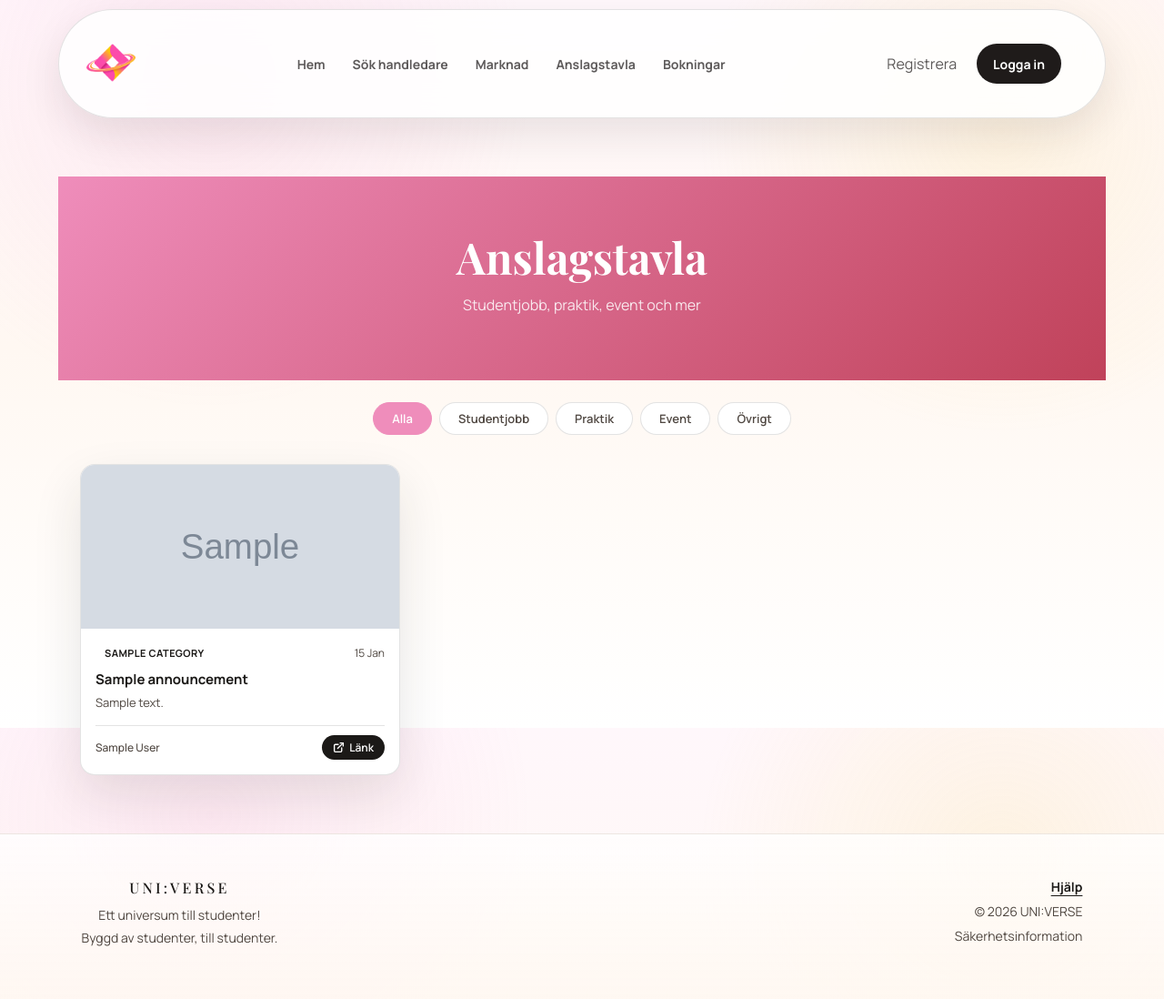
After one commit to EmmaGeorge20/UNIVERSE.web, a Flask app: page /announcements in a window 1280 px wide. The commit adds this page. Shown: the whole page at 91% size. Run offline with Flask 3, Linux system fonts and the light colour scheme; grey boxes marked "Sample" are stand-in pictures; a database or web service that is not in the repository returns one stand-in record (values such as "Sample title"); some libraries are stand-ins or nearby versions.

Commit message:
Anslagstavlans sida

```diff
--- a/app.py
+++ b/app.py
@@ -29,6 +29,21 @@ def run_migrations():
         cur = conn.cursor()
         cur.execute("ALTER TABLE messages ADD COLUMN IF NOT EXISTS is_read BOOLEAN DEFAULT FALSE")
         cur.execute("ALTER TABLE marketplace_listings ADD COLUMN IF NOT EXISTS image_filename VARCHAR(200)")
+        cur.execute("ALTER TABLE announcements ADD COLUMN IF NOT EXISTS image_filename VARCHAR(200)")
+        cur.execute("ALTER TABLE announcements ADD COLUMN IF NOT EXISTS external_link VARCHAR(500)")
+        cur.execute("""
+            CREATE TABLE IF NOT EXISTS announcements (
+                id SERIAL PRIMARY KEY,
+                user_id INTEGER REFERENCES users(id) ON DELETE CASCADE,
+                title VARCHAR(200) NOT NULL,
+                description TEXT NOT NULL,
+                category VARCHAR(50) NOT NULL,
+                image_filename VARCHAR(200),
+                external_link VARCHAR(500),
+                created_at TIMESTAMP DEFAULT NOW(),
+                is_active BOOLEAN DEFAULT TRUE
+            )
+        """)
         cur.execute("""
             CREATE TABLE IF NOT EXISTS marketplace_listings (
                 id SERIAL PRIMARY KEY,
@@ -696,6 +711,131 @@ def news():
     return render_template("page.html", title="Nyheter")
 
 
+@app.route("/announcements")
+def announcements():
+    category = request.args.get("category", "").strip()
+    announcements_list = []
+    conn = get_connection()
+    if conn is not None:
+        try:
+            cur = conn.cursor()
+            conditions = ["a.is_active = TRUE"]
+            params = []
+            if category and category != "Alla":
+                conditions.append("a.category = %s")
+                params.append(category)
+            where = " AND ".join(conditions)
+            cur.execute(f"""
+                SELECT a.id, a.user_id, a.title, a.description, a.category,
+                       a.image_filename, a.external_link, a.created_at,
+                       u.first_name, u.last_name
+                FROM announcements a
+                JOIN users u ON u.id = a.user_id
+                WHERE {where}
+                ORDER BY a.created_at DESC
+            """, params)
+            for row in cur.fetchall():
+                announcements_list.append({
+                    "id":             row[0],
+                    "user_id":        row[1],
+                    "title":          row[2],
+                    "description":    row[3],
+                    "category":       row[4],
+                    "image_filename": row[5],
+                    "external_link":  row[6],
+                    "created_at":     row[7],
+                    "poster_name":    f"{row[8]} {row[9]}",
+                })
+            cur.close()
+        finally:
+            conn.close()
+    return render_template("announcements.html",
+        announcements=announcements_list,
+        current_user_id=session.get("user_id"),
+        is_admin=session.get("admin"),
+        active_category=category,
+    )
+
+
+@app.route("/announcements/new", methods=["GET", "POST"])
+def announcements_new():
+    user_id = session.get("user_id")
+    admin_email = session.get("admin")
+
+    # Resolve user_id for admins who log in separately
+    if not user_id and admin_email:
+        conn = get_connection()
+        if conn is not None:
+            try:
+                cur = conn.cursor()
+                cur.execute("SELECT id FROM users WHERE email = %s", (admin_email,))
+                row = cur.fetchone()
+                if row:
+                    user_id = row[0]
+                cur.close()
+            finally:
+                conn.close()
+
+    if not user_id:
+        return redirect(url_for("auth.login"))
+
+    if request.method == "POST":
+        title       = request.form.get("title", "").strip()
+        description = request.form.get("description", "").strip()
+        category    = request.form.get("category", "").strip()
+        link        = request.form.get("external_link", "").strip()
+        image       = request.files.get("image")
+
+        image_filename = None
+        if image and image.filename:
+            ext = image.filename.rsplit(".", 1)[-1].lower()
+            if ext in ("jpg", "jpeg", "png"):
+                upload_dir = os.path.join("static", "uploads", "announcements")
+                os.makedirs(upload_dir, exist_ok=True)
+                image_filename = f"{user_id}_{int(time.time() * 1000)}.{ext}"
+                image.save(os.path.join(upload_dir, image_filename))
+
+        conn = get_connection()
+        if conn is not None:
+            try:
+                cur = conn.cursor()
+                cur.execute("""
+                    INSERT INTO announcements
+                        (user_id, title, description, category, image_filename, external_link)
+                    VALUES (%s, %s, %s, %s, %s, %s)
+                """, (user_id, title, description, category,
+                      image_filename, link or None))
+                conn.commit()
+                cur.close()
+            finally:
+                conn.close()
+
+        return redirect(url_for("announcements"))
+
+    return render_template("announcements_new.html")
+
+
+@app.route("/announcements/delete/<int:announcement_id>", methods=["POST"])
+def announcements_delete(announcement_id):
+    user_id = session.get("user_id")
+    if not user_id:
+        return redirect(url_for("auth.login"))
+    conn = get_connection()
+    if conn is not None:
+        try:
+            cur = conn.cursor()
+            if session.get("admin"):
+                cur.execute("DELETE FROM announcements WHERE id = %s", (announcement_id,))
+            else:
+                cur.execute("DELETE FROM announcements WHERE id = %s AND user_id = %s",
+                            (announcement_id, user_id))
+            conn.commit()
+            cur.close()
+        finally:
+            conn.close()
+    return redirect(url_for("announcements"))
+
+
 @app.route("/community")
 def community():
     return render_template("page.html", title="Community")
--- a/static/style.css
+++ b/static/style.css
@@ -3833,3 +3833,243 @@ select:focus {
     padding: 1.5rem 1.25rem;
   }
 }
+
+/* =========================================================
+   ANSLAGSTAVLA
+   ========================================================= */
+
+.announcements-page {
+  min-height: calc(100vh - 104px);
+  padding-bottom: 64px;
+  font-family: 'Manrope', sans-serif;
+}
+
+/* Hero */
+.announcements-hero {
+  background: linear-gradient(135deg, var(--brand-pink) 0%, #c0425a 100%);
+  padding: 56px 24px 48px;
+  text-align: center;
+}
+
+.announcements-hero-content h1 {
+  font-family: 'Playfair Display', serif;
+  font-size: clamp(2rem, 5vw, 3rem);
+  font-weight: 700;
+  color: #fff;
+  margin: 0 0 10px;
+}
+
+.announcements-hero-content p {
+  color: rgba(255,255,255,0.85);
+  font-size: 16px;
+  margin: 0 0 24px;
+}
+
+/* Category tabs */
+.category-tabs-wrap {
+  overflow-x: auto;
+  padding: 24px 24px 0;
+  -webkit-overflow-scrolling: touch;
+  scrollbar-width: none;
+}
+.category-tabs-wrap::-webkit-scrollbar { display: none; }
+
+.category-tabs {
+  display: flex;
+  gap: 8px;
+  width: max-content;
+  margin: 0 auto;
+  padding-bottom: 4px;
+}
+
+.category-tab {
+  padding: 8px 20px;
+  border-radius: 999px;
+  border: 1.5px solid var(--stroke);
+  background: var(--surface);
+  color: var(--muted);
+  font-size: 13px;
+  font-weight: 600;
+  text-decoration: none;
+  white-space: nowrap;
+  transition: all 0.18s ease;
+}
+
+.category-tab:hover {
+  border-color: var(--brand-pink);
+  color: var(--brand-pink);
+}
+
+.category-tab.active {
+  background: var(--brand-pink);
+  border-color: var(--brand-pink);
+  color: #fff;
+}
+
+/* Grid */
+.announcement-grid {
+  display: grid;
+  grid-template-columns: repeat(auto-fill, minmax(280px, 1fr));
+  gap: 24px;
+  padding: 28px 24px 0;
+  max-width: 1200px;
+  margin: 0 auto;
+}
+
+/* Card */
+.announcement-card {
+  background: var(--surface);
+  border: 1px solid var(--stroke);
+  border-radius: 16px;
+  overflow: hidden;
+  box-shadow: var(--shadow);
+  display: flex;
+  flex-direction: column;
+  transition: transform 0.2s ease, box-shadow 0.2s ease;
+}
+
+.announcement-card:hover {
+  transform: translateY(-4px);
+  box-shadow: 0 12px 32px rgba(0,0,0,0.1);
+}
+
+/* Image */
+.announcement-image {
+  height: 180px;
+  overflow: hidden;
+  flex-shrink: 0;
+}
+
+.announcement-image img {
+  width: 100%;
+  height: 100%;
+  object-fit: cover;
+  display: block;
+}
+
+.announcement-image-placeholder {
+  width: 100%;
+  height: 100%;
+  display: flex;
+  align-items: center;
+  justify-content: center;
+}
+
+.announcement-placeholder--studentjobb { background: rgba(255,193,7,0.15); color: #b8860b; }
+.announcement-placeholder--praktik     { background: rgba(124,77,255,0.12); color: #6c3fc8; }
+.announcement-placeholder--event       { background: rgba(208,93,110,0.12); color: var(--brand-pink); }
+.announcement-placeholder--ovrigt      { background: rgba(100,116,139,0.1); color: var(--muted); }
+
+/* Body */
+.announcement-body {
+  padding: 16px;
+  display: flex;
+  flex-direction: column;
+  flex: 1;
+  gap: 6px;
+}
+
+.announcement-meta-top {
+  display: flex;
+  align-items: center;
+  justify-content: space-between;
+  margin-bottom: 2px;
+}
+
+.announcement-date {
+  font-size: 12px;
+  color: var(--muted);
+}
+
+/* Badge */
+.announcement-badge {
+  display: inline-block;
+  padding: 3px 10px;
+  border-radius: 999px;
+  font-size: 11px;
+  font-weight: 700;
+  text-transform: uppercase;
+  letter-spacing: 0.04em;
+}
+
+.announcement-badge--studentjobb { background: rgba(255,193,7,0.18); color: #b8860b; }
+.announcement-badge--praktik     { background: rgba(124,77,255,0.14); color: #6c3fc8; }
+.announcement-badge--event       { background: rgba(208,93,110,0.12); color: var(--brand-pink); }
+.announcement-badge--ovrigt      { background: rgba(100,116,139,0.1); color: var(--muted); }
+
+/* Title & desc */
+.announcement-title {
+  font-size: 15px;
+  font-weight: 700;
+  color: var(--text);
+  margin: 0;
+  display: -webkit-box;
+  -webkit-line-clamp: 2;
+  line-clamp: 2;
+  -webkit-box-orient: vertical;
+  overflow: hidden;
+}
+
+.announcement-desc {
+  font-size: 13px;
+  color: var(--muted);
+  margin: 0;
+  display: -webkit-box;
+  -webkit-line-clamp: 2;
+  line-clamp: 2;
+  -webkit-box-orient: vertical;
+  overflow: hidden;
+  line-height: 1.5;
+  flex: 1;
+}
+
+/* Footer */
+.announcement-footer {
+  display: flex;
+  align-items: center;
+  justify-content: space-between;
+  margin-top: 8px;
+  padding-top: 10px;
+  border-top: 1px solid var(--stroke);
+}
+
+.announcement-poster {
+  font-size: 12px;
+  color: var(--muted);
+  font-weight: 500;
+}
+
+.announcement-actions {
+  display: flex;
+  align-items: center;
+  gap: 6px;
+}
+
+.announcement-link-btn {
+  display: inline-flex;
+  align-items: center;
+  gap: 5px;
+  padding: 5px 12px;
+  border-radius: 999px;
+  background: var(--text);
+  color: var(--surface);
+  font-size: 12px;
+  font-weight: 600;
+  text-decoration: none;
+  transition: opacity 0.15s;
+}
+
+.announcement-link-btn:hover {
+  opacity: 0.82;
+}
+
+@media (max-width: 600px) {
+  .announcement-grid {
+    grid-template-columns: 1fr;
+    padding: 20px 16px 0;
+  }
+
+  .category-tabs-wrap {
+    padding: 20px 16px 0;
+  }
+}
--- /dev/null
+++ b/templates/announcements.html
@@ -0,0 +1,99 @@
+{% extends 'base.html' %}
+
+{% block head %}
+<title>Anslagstavla – UNI:VERSE</title>
+<link rel="preconnect" href="https://fonts.googleapis.com">
+<link rel="preconnect" href="https://fonts.gstatic.com" crossorigin>
+<link href="https://fonts.googleapis.com/css2?family=Manrope:wght@300;400;500;600;700&family=Playfair+Display:wght@500;700&display=swap" rel="stylesheet">
+{% endblock %}
+
+{% block body %}
+<main class="announcements-page">
+
+  <section class="announcements-hero">
+    <div class="announcements-hero-content">
+      <h1>Anslagstavla</h1>
+      <p>Studentjobb, praktik, event och mer</p>
+      {% if current_user_id or is_admin %}
+      <a href="{{ url_for('announcements_new') }}" class="marketplace-cta">+ Lägg upp annons</a>
+      {% endif %}
+    </div>
+  </section>
+
+  <div class="category-tabs-wrap">
+    <div class="category-tabs">
+      {% for cat in ['Alla', 'Studentjobb', 'Praktik', 'Event', 'Övrigt'] %}
+      <a href="{{ url_for('announcements', category='' if cat == 'Alla' else cat) }}"
+         class="category-tab {% if (active_category == cat) or (cat == 'Alla' and not active_category) %}active{% endif %}">
+        {{ cat }}
+      </a>
+      {% endfor %}
+    </div>
+  </div>
+
+  {% if announcements %}
+  <div class="announcement-grid">
+    {% for ann in announcements %}
+    <div class="announcement-card">
+      <div class="announcement-image">
+        {% if ann.image_filename %}
+        <img src="{{ url_for('static', filename='uploads/announcements/' + ann.image_filename) }}" alt="{{ ann.title }}">
+        {% else %}
+        <div class="announcement-image-placeholder announcement-placeholder--{{ ann.category | lower | replace('ö','o') | replace('ä','a') | replace('å','a') | replace(' ','') }}">
+          {% if ann.category == 'Studentjobb' %}
+          <svg width="36" height="36" viewBox="0 0 24 24" fill="none" stroke="currentColor" stroke-width="1.5" stroke-linecap="round" stroke-linejoin="round"><rect x="2" y="7" width="20" height="14" rx="2"/><path d="M16 7V5a2 2 0 0 0-2-2h-4a2 2 0 0 0-2 2v2"/><line x1="12" y1="12" x2="12" y2="16"/><line x1="10" y1="14" x2="14" y2="14"/></svg>
+          {% elif ann.category == 'Praktik' %}
+          <svg width="36" height="36" viewBox="0 0 24 24" fill="none" stroke="currentColor" stroke-width="1.5" stroke-linecap="round" stroke-linejoin="round"><path d="M22 10v6M2 10l10-5 10 5-10 5z"/><path d="M6 12v5c3 3 9 3 12 0v-5"/></svg>
+          {% elif ann.category == 'Event' %}
+          <svg width="36" height="36" viewBox="0 0 24 24" fill="none" stroke="currentColor" stroke-width="1.5" stroke-linecap="round" stroke-linejoin="round"><rect x="3" y="4" width="18" height="18" rx="2"/><line x1="16" y1="2" x2="16" y2="6"/><line x1="8" y1="2" x2="8" y2="6"/><line x1="3" y1="10" x2="21" y2="10"/></svg>
+          {% else %}
+          <svg width="36" height="36" viewBox="0 0 24 24" fill="none" stroke="currentColor" stroke-width="1.5" stroke-linecap="round" stroke-linejoin="round"><path d="M14 2H6a2 2 0 0 0-2 2v16a2 2 0 0 0 2 2h12a2 2 0 0 0 2-2V8z"/><polyline points="14 2 14 8 20 8"/></svg>
+          {% endif %}
+        </div>
+        {% endif %}
+      </div>
+      <div class="announcement-body">
+        <div class="announcement-meta-top">
+          <span class="announcement-badge announcement-badge--{{ ann.category | lower | replace('ö','o') | replace('ä','a') | replace('å','a') | replace(' ','') }}">{{ ann.category }}</span>
+          <span class="announcement-date">{{ ann.created_at.strftime('%-d %b') if ann.created_at else '' }}</span>
+        </div>
+        <h3 class="announcement-title">{{ ann.title }}</h3>
+        <p class="announcement-desc">{{ ann.description }}</p>
+        <div class="announcement-footer">
+          <span class="announcement-poster">{{ ann.poster_name }}</span>
+          <div class="announcement-actions">
+            {% if ann.external_link %}
+            <a href="{{ ann.external_link }}" target="_blank" rel="noopener noreferrer" class="announcement-link-btn">
+              <svg width="13" height="13" viewBox="0 0 24 24" fill="none" stroke="currentColor" stroke-width="2.5" stroke-linecap="round" stroke-linejoin="round"><path d="M18 13v6a2 2 0 0 1-2 2H5a2 2 0 0 1-2-2V8a2 2 0 0 1 2-2h6"/><polyline points="15 3 21 3 21 9"/><line x1="10" y1="14" x2="21" y2="3"/></svg>
+              Länk
+            </a>
+            {% endif %}
+            {% if current_user_id and (ann.user_id == current_user_id or is_admin) %}
+            <form method="post" action="{{ url_for('announcements_delete', announcement_id=ann.id) }}" onsubmit="return confirm('Ta bort annonsen?')">
+              <button class="listing-delete-btn" type="submit" aria-label="Ta bort">
+                <svg width="15" height="15" viewBox="0 0 24 24" fill="none" stroke="currentColor" stroke-width="2.5" stroke-linecap="round" stroke-linejoin="round">
+                  <polyline points="3 6 5 6 21 6"/>
+                  <path d="M19 6l-1 14H6L5 6"/>
+                  <path d="M10 11v6M14 11v6"/>
+                  <path d="M9 6V4h6v2"/>
+                </svg>
+              </button>
+            </form>
+            {% endif %}
+          </div>
+        </div>
+      </div>
+    </div>
+    {% endfor %}
+  </div>
+  {% else %}
+  <div class="marketplace-empty">
+    <p>Inga annonser hittades.</p>
+    {% if current_user_id %}
+    <a href="{{ url_for('announcements_new') }}" class="marketplace-cta">Lägg upp den första!</a>
+    {% endif %}
+  </div>
+  {% endif %}
+
+</main>
+{% endblock %}
--- a/templates/base.html
+++ b/templates/base.html
@@ -22,6 +22,7 @@
                 <a href="{{ url_for('home') }}#main-content">Hem</a>
                 <a href="{{ url_for('search') }}">Sök handledare</a>
                 <a href="{{ url_for('marketplace') }}">Marknad</a>
+                <a href="{{ url_for('announcements') }}">Anslagstavla</a>
                 <a href="{{ url_for('booking') }}">Bokningar</a>
             </div>
 
@@ -94,6 +95,7 @@
             <a href="{{ url_for('home') }}#main-content">Hem</a>
             <a href="{{ url_for('search') }}">Sök handledare</a>
             <a href="{{ url_for('marketplace') }}">Marknad</a>
+            <a href="{{ url_for('announcements') }}">Anslagstavla</a>
             <a href="{{ url_for('booking') }}">Bokningar</a>
             {% if session.get("user") %}
             <div class="mobile-menu-divider"></div>
```
Also changed, not shown: templates/announcements_new.html (added, +89 -0 lines).
